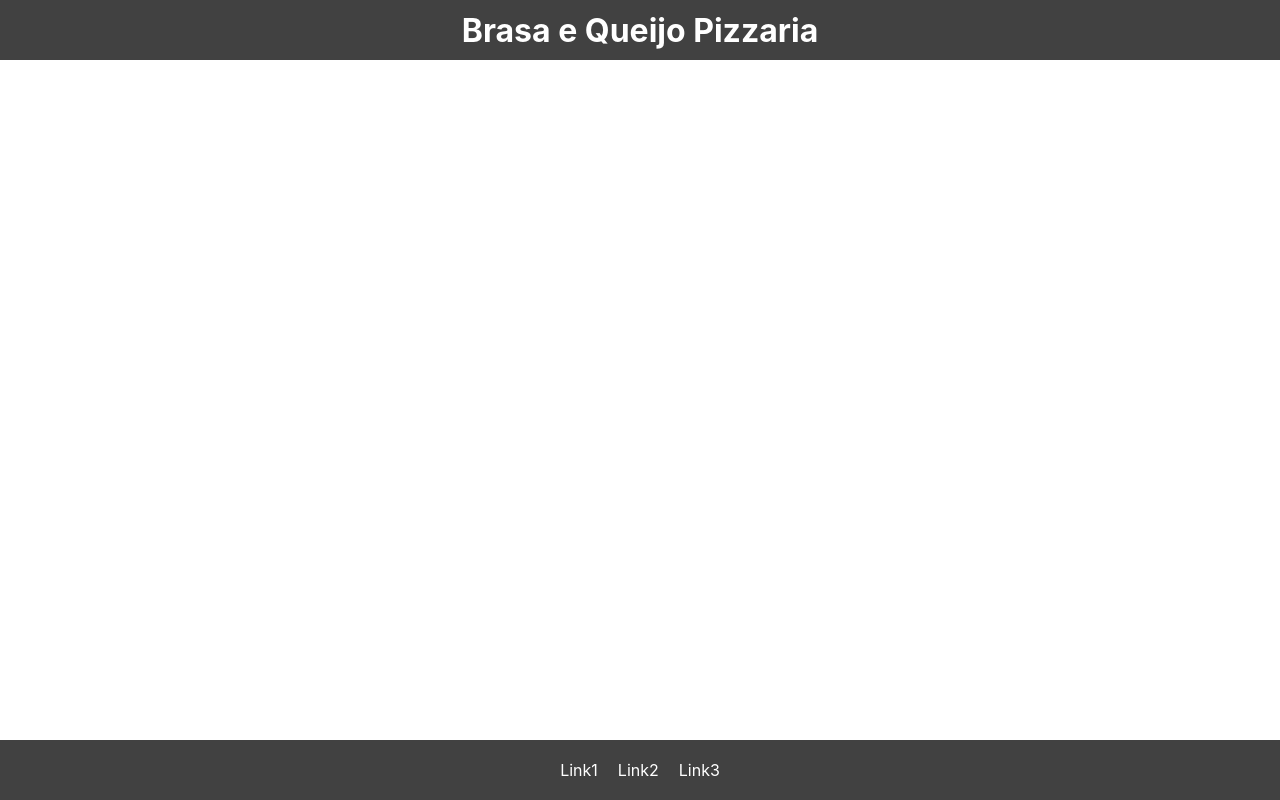
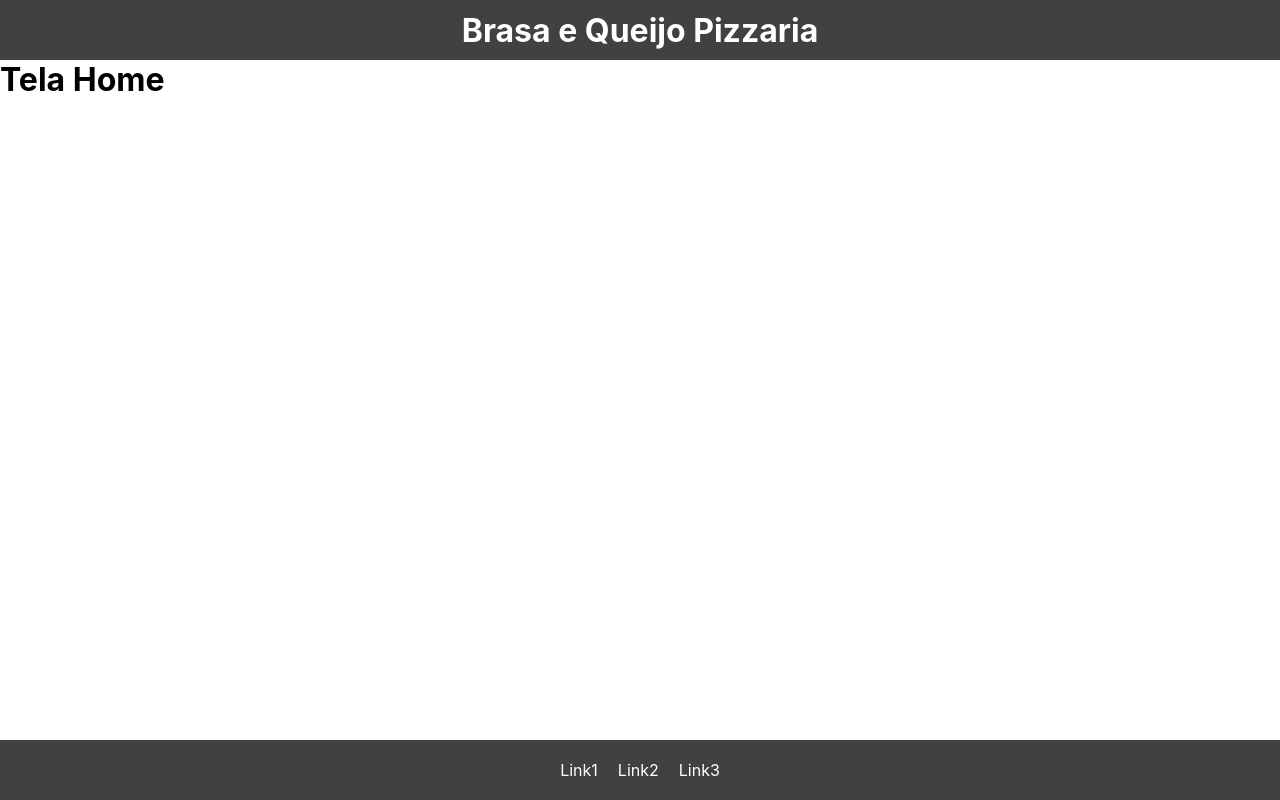
Before and after one commit to dsm-cefet-rj/trabalho-integrado-2023-2-psw-grupo-1, a React (Create React App) app in the folder react-app/: page / in a window 1280 px wide. Built offline with nearby package versions, Linux system fonts and the light colour scheme.

Commit message:
mudando cores das letras

```diff
--- a/react-app/src/App.css
+++ b/react-app/src/App.css
@@ -1,7 +1,7 @@
 * {
   margin: 0;
   padding: 0;
-  color: white;
+  color: Black;
   font-style: normal;
   text-decoration: none;
 }
@@ -18,6 +18,7 @@ header {
 header h1 {
   font-size: 24;
   margin: auto auto;
+  color: white;
 }
 
 footer {
@@ -36,4 +37,5 @@ footer nav {
 
 footer nav a {
   margin: 10px;
+  color: white;
 }
```
